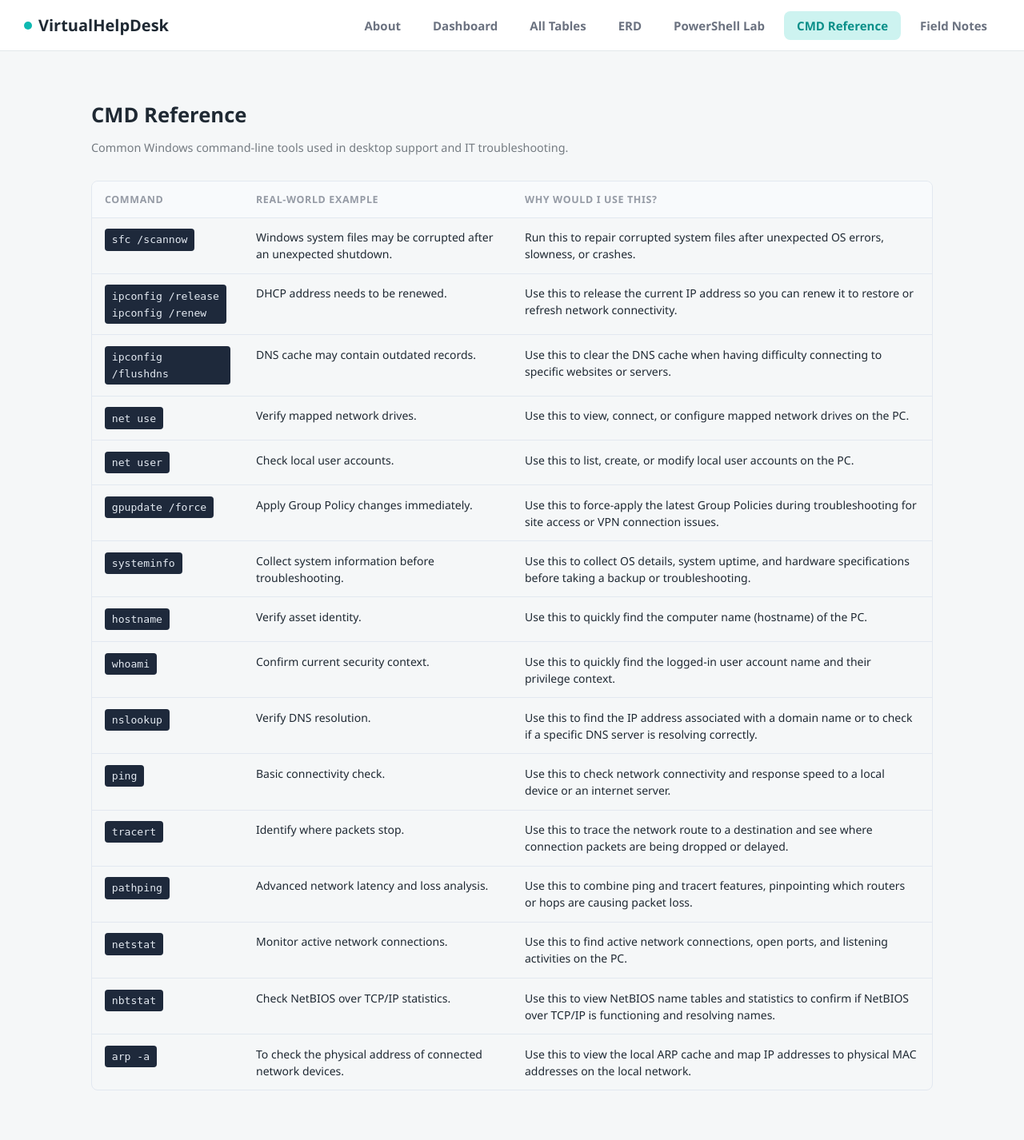
After one commit to heelstriker/virtualhelpdesk, a Flask app: page /cmd_reference in a window 1280 px wide. The commit adds this page. Shown: the whole page at 80% size. Run offline with Flask 3, Linux system fonts and the light colour scheme; parts of the project's set-up code (start-up, migrations or seed data) failed here and were passed over.

Commit message:
udpate CMD list

```diff
--- a/app.py
+++ b/app.py
@@ -94,13 +94,6 @@ def dashboard():
     device_status_counts = [row["count"] for row in device_status_rows]
 
 
-    score = calculate_compliance_score(
-        software,
-        patch,
-        printer,
-        network_drive
-    )
-
     return render_template(
         "dashboard.html",
         active_page="dashboard",
@@ -113,7 +106,6 @@ def dashboard():
         dept_progress=dept_progress,
         device_status_labels=device_status_labels,
         device_status_counts=device_status_counts,
-        compliance_score = score
     )
 
 
@@ -242,6 +234,12 @@ def api_printers():
 
     return jsonify([dict(x) for x in printers])
 
+@app.route("/cmd_reference")
+def cmd_reference():
+    return render_template(
+        "cmd_reference.html",
+        active_page="cmd_reference",
+    )
 
 
 @app.errorhandler(500)
--- a/services/compliance_service.py
+++ b/services/compliance_service.py
@@ -26,8 +26,11 @@ def calculate_compliance_score(
 
     for drive in network_drive:
 
-        if drive["connected"] == 0:
+        if drive["drive_name"]='System Drive' and drive["connected"] == 0:
             score -= 5
+
+
+
 
     if score < 0:
         score = 0
--- a/templates/base.html
+++ b/templates/base.html
@@ -22,6 +22,7 @@
             <a href="{{ url_for('all_tables') }}" class="{{ 'active' if active_page == 'all_tables' else '' }}">All Tables</a>
             <a href="{{ url_for('erd') }}" class="{{ 'active' if active_page == 'erd' else '' }}">ERD</a>
             <a href="{{ url_for('powershell') }}" class="{{ 'active' if active_page == 'powershell' else '' }}">PowerShell Lab</a>
+            <a href="{{ url_for('cmd_reference') }}" class="{{ 'active' if active_page == 'cmd_reference' else '' }}">CMD Reference</a>
             <a href="{{ url_for('field_notes') }}" class="{{ 'active' if active_page == 'field_notes' else '' }}">Field Notes</a>
         </div>
         <button class="navbar-toggle" id="navbarToggle" aria-label="Toggle menu">
--- /dev/null
+++ b/templates/cmd_reference.html
@@ -0,0 +1,144 @@
+{% extends "base.html" %}
+
+{% block title %}CMD Reference | VirtualHelpDesk{% endblock %}
+
+{% block extra_css %}
+<style>
+  .cmd-container {
+    max-width: 1100px;
+    margin: 2rem auto;
+    padding: 0 1.5rem;
+  }
+
+  .cmd-header {
+    margin-bottom: 2rem;
+  }
+
+  .cmd-header h1 {
+    font-size: 1.6rem;
+    font-weight: 700;
+    margin-bottom: 0.4rem;
+  }
+
+  .cmd-header p {
+    font-size: 0.9rem;
+    opacity: 0.6;
+  }
+
+  .cmd-table-wrapper {
+    overflow-x: auto;
+    border-radius: 8px;
+    border: 1px solid var(--border-color, #e2e8f0);
+  }
+
+  .cmd-table {
+    width: 100%;
+    border-collapse: collapse;
+    font-size: 0.875rem;
+  }
+
+  .cmd-table thead {
+    background-color: var(--table-header-bg, #f8fafc);
+  }
+
+  .cmd-table th {
+    padding: 0.85rem 1rem;
+    text-align: left;
+    font-weight: 600;
+    font-size: 0.78rem;
+    text-transform: uppercase;
+    letter-spacing: 0.05em;
+    opacity: 0.7;
+    border-bottom: 1px solid var(--border-color, #e2e8f0);
+  }
+
+  .cmd-table td {
+    padding: 0.85rem 1rem;
+    vertical-align: top;
+    border-bottom: 1px solid var(--border-color, #e2e8f0);
+    line-height: 1.5;
+  }
+
+  .cmd-table tbody tr:last-child td {
+    border-bottom: none;
+  }
+
+  .cmd-table tbody tr:hover {
+    background-color: var(--row-hover-bg, #f8fafc);
+  }
+
+  .cmd-badge {
+    display: inline-block;
+    font-family: monospace;
+    font-size: 0.82rem;
+    background-color: var(--badge-bg, #1e293b);
+    color: var(--badge-color, #e2e8f0);
+    padding: 0.2rem 0.55rem;
+    border-radius: 4px;
+    white-space: pre-wrap;
+    line-height: 1.6;
+  }
+
+  .cmd-example {
+    font-style: italic;
+    opacity: 0.65;
+    font-size: 0.82rem;
+    margin-top: 0.2rem;
+  }
+</style>
+{% endblock %}
+
+{% block content %}
+<div class="cmd-container">
+
+  <div class="cmd-header">
+    <h1>CMD Reference</h1>
+    <p>Common Windows command-line tools used in desktop support and IT troubleshooting.</p>
+  </div>
+
+  <div class="cmd-table-wrapper">
+    <table class="cmd-table">
+      <thead>
+        <tr>
+          <th style="width: 18%;">Command</th>
+          <th style="width: 32%;">Real-world Example</th>
+          <th style="width: 50%;">Why would I use this?</th>
+        </tr>
+      </thead>
+      <tbody>
+
+        {% set commands = [
+          ("sfc /scannow", "Windows system files may be corrupted after an unexpected shutdown.", "Run this to repair corrupted system files after unexpected OS errors, slowness, or crashes."),
+          ("ipconfig /release\nipconfig /renew", "DHCP address needs to be renewed.", "Use this to release the current IP address so you can renew it to restore or refresh network connectivity."),
+          ("ipconfig /flushdns", "DNS cache may contain outdated records.", "Use this to clear the DNS cache when having difficulty connecting to specific websites or servers."),
+          ("net use", "Verify mapped network drives.", "Use this to view, connect, or configure mapped network drives on the PC."),
+          ("net user", "Check local user accounts.", "Use this to list, create, or modify local user accounts on the PC."),
+          ("gpupdate /force", "Apply Group Policy changes immediately.", "Use this to force-apply the latest Group Policies during troubleshooting for site access or VPN connection issues."),
+          ("systeminfo", "Collect system information before troubleshooting.", "Use this to collect OS details, system uptime, and hardware specifications before taking a backup or troubleshooting."),
+          ("hostname", "Verify asset identity.", "Use this to quickly find the computer name (hostname) of the PC."),
+          ("whoami", "Confirm current security context.", "Use this to quickly find the logged-in user account name and their privilege context."),
+          ("nslookup", "Verify DNS resolution.", "Use this to find the IP address associated with a domain name or to check if a specific DNS server is resolving correctly."),
+          ("ping", "Basic connectivity check.", "Use this to check network connectivity and response speed to a local device or an internet server."),
+          ("tracert", "Identify where packets stop.", "Use this to trace the network route to a destination and see where connection packets are being dropped or delayed."),
+          ("pathping", "Advanced network latency and loss analysis.", "Use this to combine ping and tracert features, pinpointing which routers or hops are causing packet loss."),
+          ("netstat", "Monitor active network connections.", "Use this to find active network connections, open ports, and listening activities on the PC."),
+          ("nbtstat", "Check NetBIOS over TCP/IP statistics.", "Use this to view NetBIOS name tables and statistics to confirm if NetBIOS over TCP/IP is functioning and resolving names."),
+          ("arp -a", "To check the physical address of connected network devices.", "Use this to view the local ARP cache and map IP addresses to physical MAC addresses on the local network."),
+        ] %}
+
+        {% for cmd, example, reason in commands %}
+        <tr>
+          <td><span class="cmd-badge">{{ cmd }}</span></td>
+          <td>
+            {{ example }}
+          </td>
+          <td>{{ reason }}</td>
+        </tr>
+        {% endfor %}
+
+      </tbody>
+    </table>
+  </div>
+
+</div>
+{% endblock %}
--- a/templates/dashboard.html
+++ b/templates/dashboard.html
@@ -122,7 +122,7 @@
             </td>
             <td>{{ device.owner }}</td>
             <td>
-                <span class="critical">Compliance Score: {{compliance_score}} </span>
+                <span class="critical">Alert Detected</span>
             </td>
         </tr>
         {% endfor %}
```
Also changed, not shown: 6 other files.
